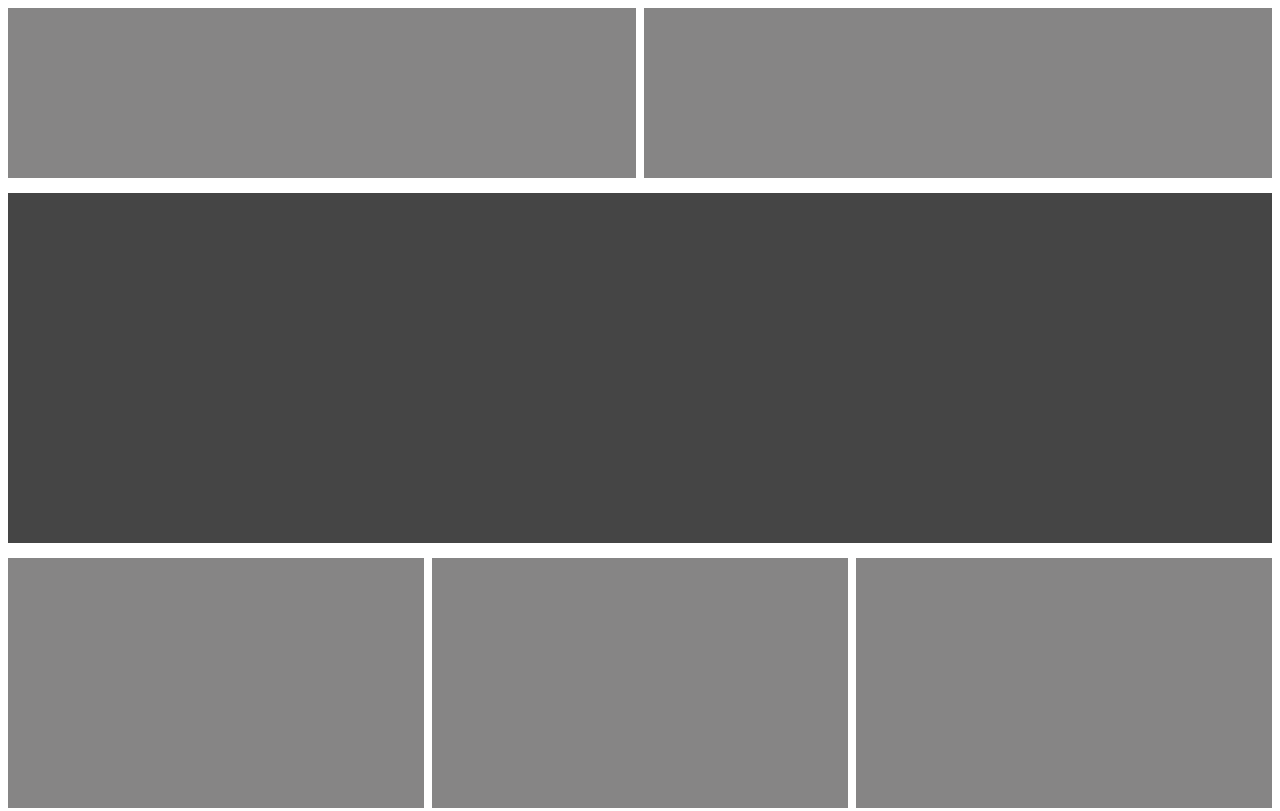
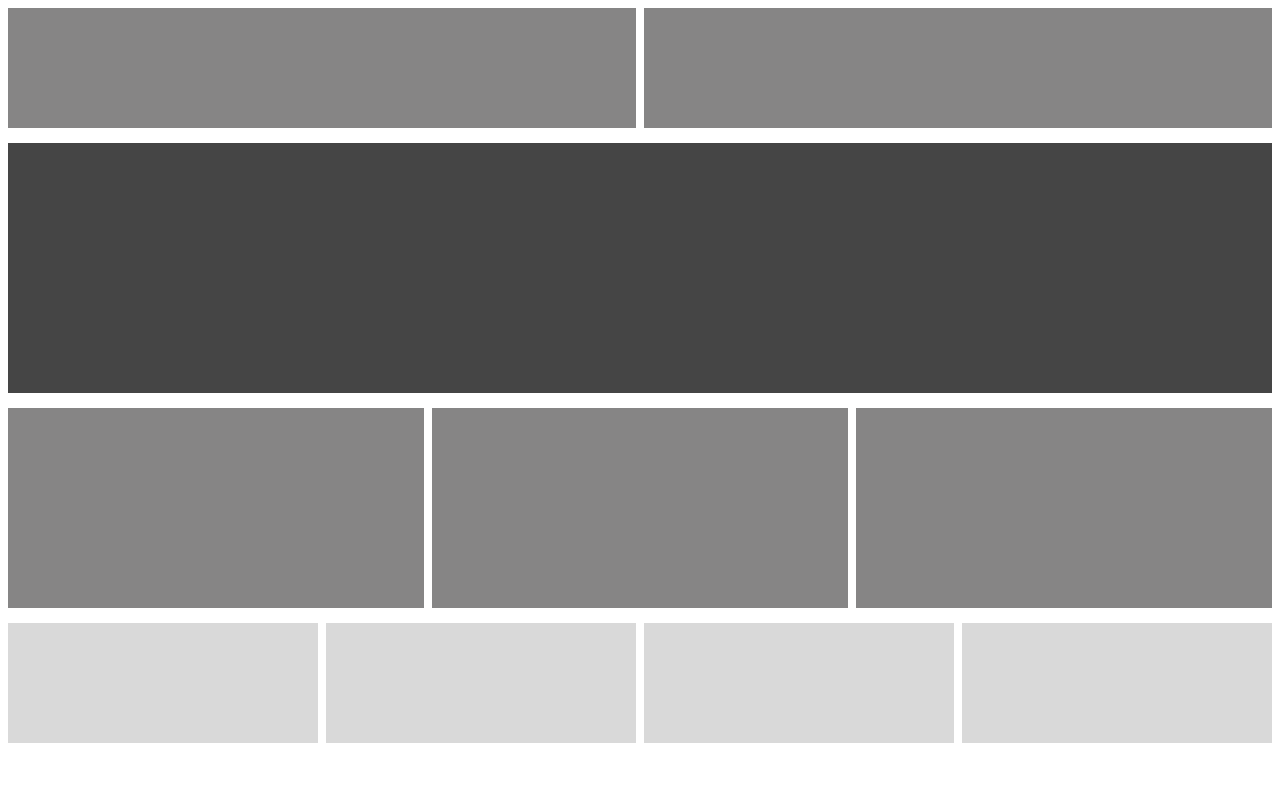
Before and after one commit to CaesarKlidgeGalutera/HUMCOM1_20212426, a plain HTML site: page Exercise 13 Galutera.html in a window 1280 px wide. Shown: the top 811 px of the page. Drawn offline with Linux system fonts and the light colour scheme.

Commit message:
Update Exercise 13 Galutera.css

```diff
--- a/Exercise 13 Galutera.css
+++ b/Exercise 13 Galutera.css
@@ -5,7 +5,7 @@
     grid-template-rows: 1fr;
     grid-template-areas: "topleft topright";
     grid-gap: 0.5rem;
-    height: 170px;
+    height: 120px;
 }
 
 #topleft{
@@ -28,7 +28,7 @@
     grid-template-columns: 1fr;
     grid-template-rows: 1fr;
     background-color: rgb(69, 69, 69);
-    height: 350px
+    height: 250px
 
 }
 
@@ -42,7 +42,7 @@
     grid-template-rows: 1fr;
     grid-template-areas: "leftbox midbox rightbox";
     grid-gap: 0.5rem;
-    height: 250px
+    height: 200px
 
 }
 
@@ -70,7 +70,7 @@
     grid-template-columns: 1fr 1fr 1fr 1fr;
     grid-template-rows: 1fr;
     grid-template-areas: "leftbox1 leftbox2 rightbox1 rightbox2";
-    height: 130px;
+    height: 120px;
 }
 
 .leftbox1{
```
